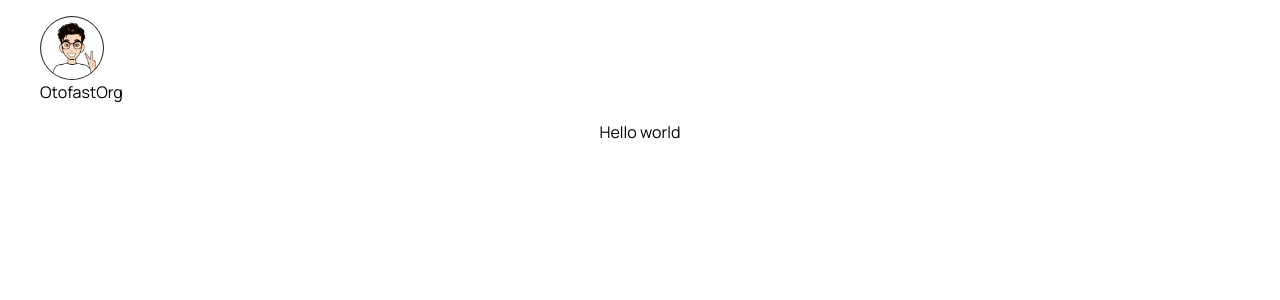
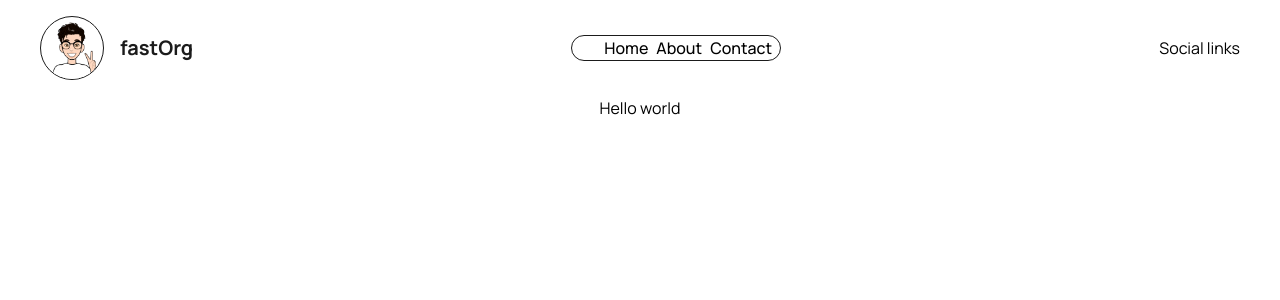
Before and after one commit to marksikaundi/OtofastProject-Blog, a Next.js app: page / in a window 1280 px wide. Shown: the top 300 px of the page. Built offline with nearby package versions, Linux system fonts and the light colour scheme.

Commit message:
header progressing

```diff
--- a/src/components/Header/Logo.js
+++ b/src/components/Header/Logo.js
@@ -5,15 +5,15 @@ import profileImg from '@/public/profile-img.png'
 
 const Logo = () => {
   return (
-    <Link href="">
-        <div className='w-16 rounded-full overflow-hidden border-dark border border-solid '>
+    <Link href="/" className='flex items-center text-dark'>
+        <div className='w-16 mr-4 rounded-full overflow-hidden border-dark border border-solid '>
             <Image
             src={profileImg}
             alt='Otofast Org'
             className='w-full h-auto rounded-full'
              />
         </div>
-        <span>OtofastOrg</span>
+        <span className='font-bold text-xl'>fastOrg</span>
     </Link>
   )
 }
--- a/src/components/Header/index.js
+++ b/src/components/Header/index.js
@@ -1,12 +1,19 @@
-import React from 'react'
-import Logo from './Logo'
+import React from "react";
+import Link from "next/link";
+import Logo from "./Logo";
 
 const Header = () => {
   return (
-    <header className='w-full p-4 px-10 flex items-center justify-between'>
-      <Logo/>
+    <header className="w-full p-4 px-10 flex items-center justify-between">
+      <Logo />
+      <nav className="w-max -pt-3 pl-8 border border-solid border-dark rounded-full font-medium capitalize flex items-center">
+        <Link href="/" className="mr-2">Home</Link>
+        <Link href="/about" className="mr-2">About</Link>
+        <Link href="/contact" className="mr-2">Contact</Link>
+      </nav>
+      <div className="">Social links</div>
     </header>
-  )
-}
+  );
+};
 
-export default Header
+export default Header;
```
